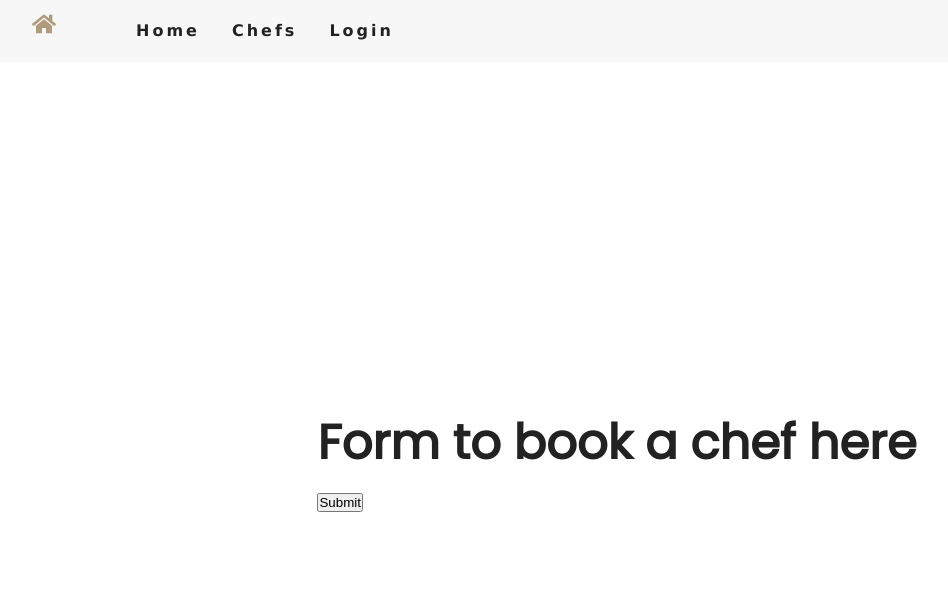
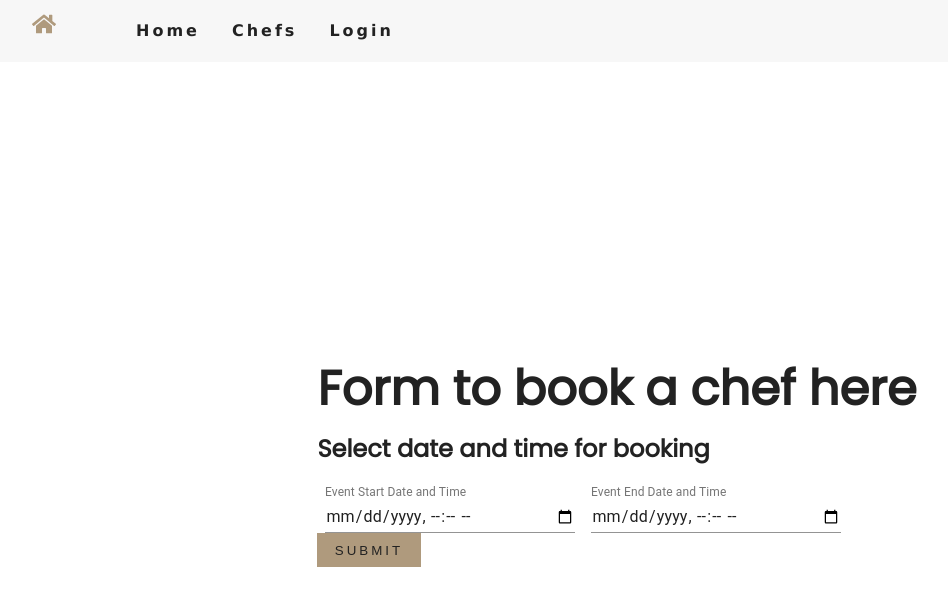
Before and after one commit to yashiazize/CapstoneProject, a React (Create React App) app in the folder front-end/: page /bookings/new in a window 1280 px wide. Shown: the top 606 px of the page, without its empty margins (23-971 px from the left). Built offline with nearby package versions, Linux system fonts and the light colour scheme; no server answers.

Commit message:
add an availibility calendar to the chef details page

```diff
--- /dev/null
+++ b/front-end/src/Components/BookingCal.js
@@ -0,0 +1,67 @@
+import { useState } from "react";
+// material-ui
+import { makeStyles } from "@material-ui/core/styles";
+import TextField from "@material-ui/core/TextField";
+
+const useStyles = makeStyles((theme) => ({
+	container: {
+		display: "flex",
+		flexWrap: "wrap",
+	},
+	textField: {
+		marginLeft: theme.spacing(1),
+		marginRight: theme.spacing(1),
+		width: 250,
+	},
+}));
+
+const BookingCal = () => {
+	const classes = useStyles();
+
+	const [eventDate, setEventDate] = useState({
+		startDate: new Date(),
+		endDate: new Date(),
+	});
+
+	const handleSelectedDate = (e) => {
+		setEventDate({ ...eventDate, [e.target.id]: e.target.value });
+
+		console.log(eventDate);
+	};
+
+	return (
+		<div>
+			<h3>Select date and time for booking</h3>
+			<form className={classes.container} noValidate>
+				<TextField
+					id="startDate"
+					label="Event Start Date and Time"
+					type="datetime-local"
+					onChange={handleSelectedDate}
+					value={eventDate.startDate}
+					name="startDate"
+					// defaultValue="2017-05-24T10:30"
+					className={classes.textField}
+					InputLabelProps={{
+						shrink: true,
+					}}
+				/>
+				<TextField
+					id="endDate"
+					label="Event End Date and Time"
+					type="datetime-local"
+					// defaultValue={new Date()}
+					onChange={handleSelectedDate}
+					// name="endDate"
+					value={eventDate.endDate}
+					className={classes.textField}
+					InputLabelProps={{
+						shrink: true,
+					}}
+				/>
+			</form>
+		</div>
+	);
+};
+
+export default BookingCal;
--- a/front-end/src/Components/ChefCalendar.js
+++ b/front-end/src/Components/ChefCalendar.js
@@ -1,78 +1,42 @@
-import { useState } from "react";
-// import Calendar from "react-calendar";
-// import DatePicker from "react-datepicker";
-// import { DateRangePicker } from "react-date-range";
-// import { addDays } from "date-fns";
-import "react-calendar/dist/Calendar.css";
+import { DateRangePicker } from "react-date-range";
 import "react-date-range/dist/styles.css";
 import "react-date-range/dist/theme/default.css";
 
-// material-ui
-import { makeStyles } from "@material-ui/core/styles";
-import TextField from "@material-ui/core/TextField";
+// needs to take in the dates from when a bookins ia pproved
+// --  then block those [dates and/or time slots]
 
-const useStyles = makeStyles((theme) => ({
-	container: {
-		display: "flex",
-		flexWrap: "wrap",
-	},
-	textField: {
-		marginLeft: theme.spacing(1),
-		marginRight: theme.spacing(1),
-		width: 250,
-	},
-}));
+// if a user selects dates HERE the dates will be passed into the
+//  -- bookings calendar/page
 
 const ChefCalendar = () => {
-	const classes = useStyles();
+	const handleSelectedDate = (ranges) => {
+		console.log({ ranges });
+	};
 
-	const [eventDate, setEventDate] = useState({
+	const selectionRange = {
 		startDate: new Date(),
 		endDate: new Date(),
-	});
-
-	const handleSelectedDate = (e) => {
-		setEventDate({ ...eventDate, [e.target.id]: e.target.value });
-
-		console.log(eventDate);
+		key: "selection",
 	};
 
 	return (
-		<>
-			<h3>Select date and time for booking</h3>
-			<form className={classes.container} noValidate>
-				<TextField
-					id="startDate"
-					label="Event Start Date and Time"
-					type="datetime-local"
-					onChange={handleSelectedDate}
-					value={eventDate.startDate}
-					name="startDate"
-					// defaultValue="2017-05-24T10:30"
-					className={classes.textField}
-					InputLabelProps={{
-						shrink: true,
-					}}
-				/>
-				<TextField
-					id="endDate"
-					label="Event End Date and Time"
-					type="datetime-local"
-					// defaultValue={new Date()}
-					onChange={handleSelectedDate}
-					// name="endDate"
-					value={eventDate.endDate}
-					className={classes.textField}
-					InputLabelProps={{
-						shrink: true,
-					}}
-				/>
-			</form>
-		</>
+		<DateRangePicker
+			ranges={[selectionRange]}
+			onChange={handleSelectedDate}
+			showSelectionPreview={true}
+			moveRangeOnFirstSelection={false}
+		/>
 	);
 };
 
 export default ChefCalendar;
+
+// import { useState } from "react";
+// import Calendar from "react-calendar";
+// import DatePicker from "react-datepicker";
+// import { addDays } from "date-fns";
+// import "react-calendar/dist/Calendar.css";
+/* <Calendar onChange={handleDate} value={startDate} /> */
 // const [eventDate, setEventDate] = useState([
 // 	{
 // 		startDate: new Date(),
@@ -80,12 +44,3 @@ export default ChefCalendar;
 // 		key: "selection",
 // 	},
 // ]);
-
-/* <Calendar onChange={handleDate} value={startDate} /> */
-
-/* <DateRangePicker
-				ranges={eventDate}
-				onChange={handleSelectedDate}
-				showSelectionPreview={true}
-				moveRangeOnFirstSelection={false}
-			/> */
--- a/front-end/src/Components/ChefDetails.js
+++ b/front-end/src/Components/ChefDetails.js
@@ -42,7 +42,7 @@ const ChefDetails = ({ chefs }) => {
 			</div>
 			<br />
 			<div>
-				<h3>Chef's Calendar</h3>
+				<h3>Chef's Availability Calendar</h3>
 				<ChefCalendar />
 			</div>
 			<br />
--- a/front-end/src/Components/NewBookingForm.js
+++ b/front-end/src/Components/NewBookingForm.js
@@ -1,11 +1,19 @@
 import { withRouter } from "react-router-dom";
+import BookingCal from "./BookingCal";
+
+// user can select dates here
+// OR
+// dates are passed in from the ChefDatails Calendar
 
 const NewBookingForm = () => {
 	return (
 		<section>
 			<form>
 				<h1>Form to book a chef here</h1>
-				<button type="submit">Submit</button>
+				<BookingCal />
+				<button className="btn-primary" type="submit">
+					Submit
+				</button>
 			</form>
 		</section>
 	);
```
